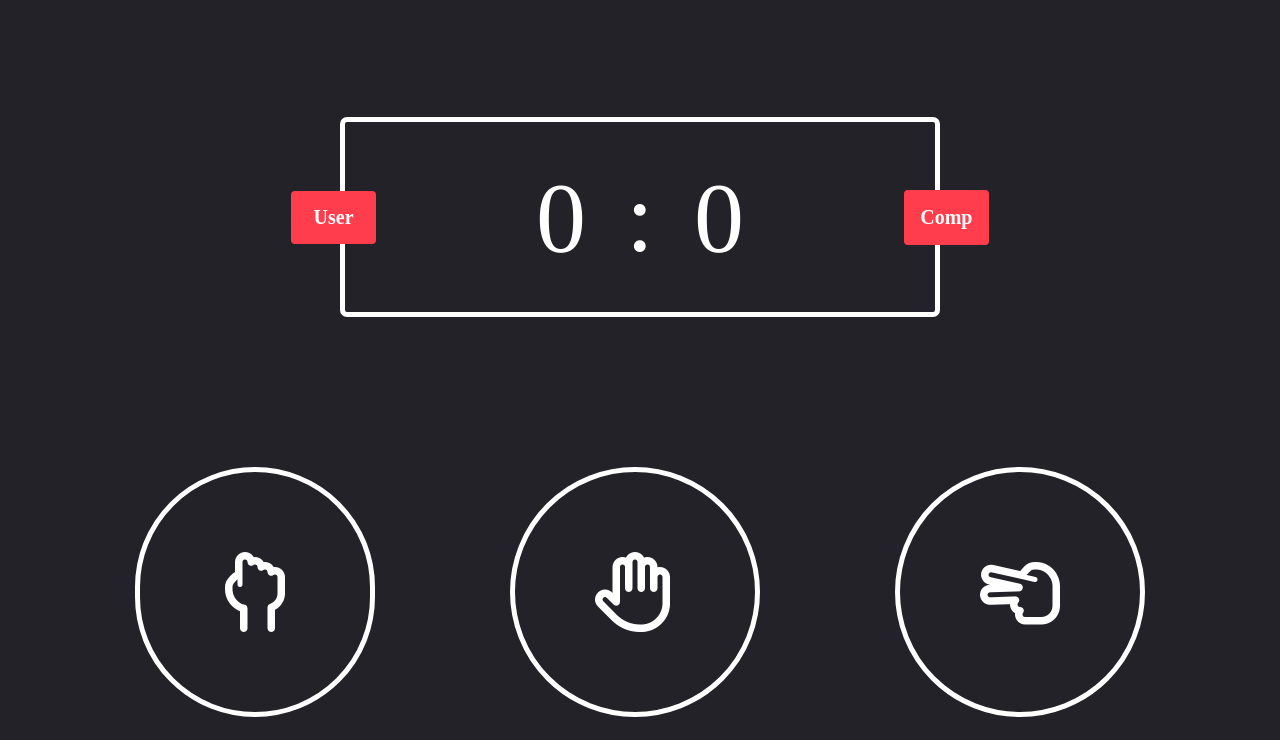
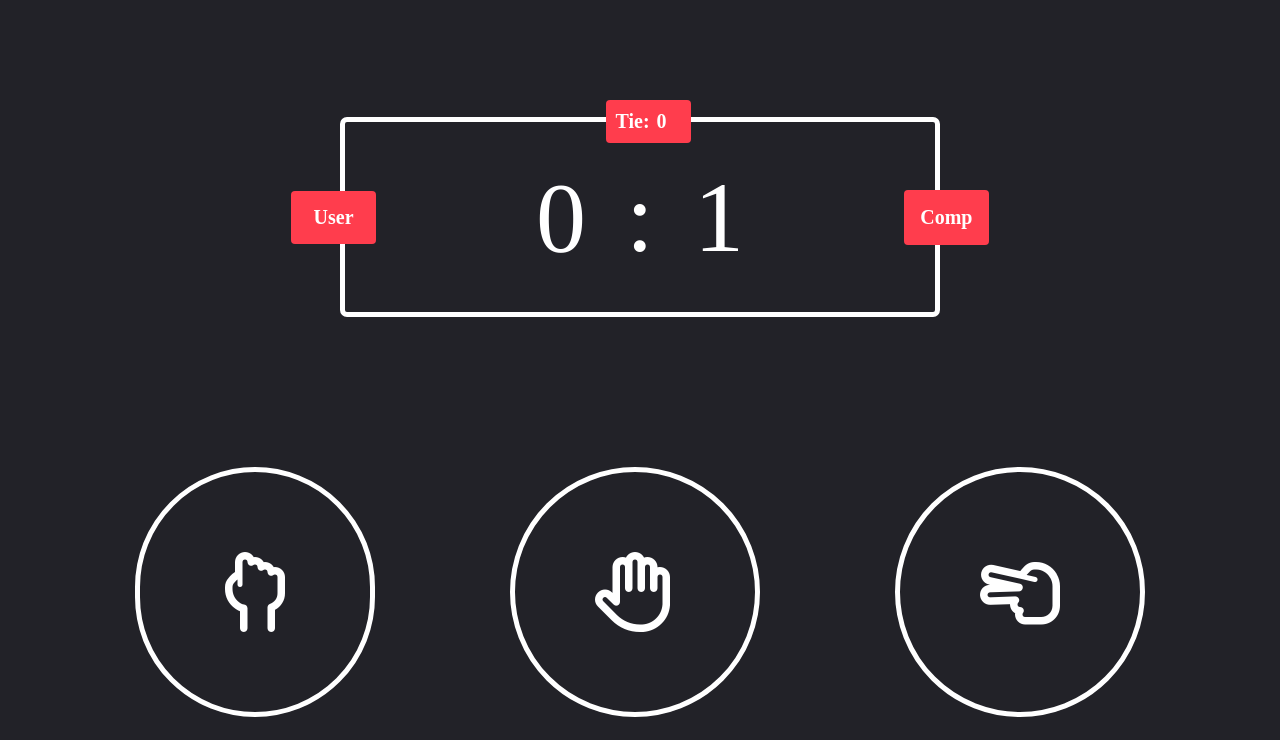
Before and after one commit to sammy2342/rock-papar, a plain HTML site: page index.html in a window 1280 px wide. Both pictures are taken after a click on the button 255 px from the left and 652 px from the top of the page. Shown: the part 60-800 px from the top of the page. Drawn offline with Linux system fonts and the light colour scheme.

Commit message:
complte tie

```diff
--- a/app.js
+++ b/app.js
@@ -2,6 +2,10 @@ let randomNumber
 let rock = 0
 let paper = 1
 let sicciors = 2
+let playerScore = document.getElementById('score-user')
+let compScore = document.getElementById('scor-comp')
+let tieScore = document.getElementById('tie-score')
+console.log(tieScore, '<-----', playerScore)
 let rockEl = document.getElementById('0')
 let paperEl = document.getElementById('1')
 let sicciorsEl = document.getElementById('2')
@@ -38,21 +42,27 @@ const playerClick = () => {
     })
 }
 
-console.log(playerId, '<-----')
+// console.log(playerId, '<-----')
 
 const checkWin = () => {
-    if (playerId === randomNumber.toString()) {
-        console.log('>playerId',playerId, randomNumber, '<computerrantnumber')
-        alert('tie')
+    const playerChoice = parseInt(playerId)
+    console.log(playerChoice)
+
+    if (playerChoice === randomNumber) {
+        // console.log('>playerId',playerChoice, randomNumber, '<computerrantnumber')
+        // alert('tie')
         scores.tie++
-      } else if (playerId === "0" && randomNumber === 2 || playerId === "1" && randomNumber === 0 || playerId === "2" && randomNumber === 1) {
-        console.log('>playerId>>>',playerId, randomNumber, '<<<<<computerrantnumber')
-        alert('you won')
+        tieScore.innerHTML = scores.tie
+      } else if (playerChoice === 0 && randomNumber === 2 || playerChoice === 1 && randomNumber === 0 || playerChoice === 2 && randomNumber === 1) {
+        // console.log('>playerId>>>',playerChoice, randomNumber, '<<<<<computerrantnumber')
+        // alert('you won')
         scores.win++
+        playerScore.innerHTML = scores.win
       } else {
-        console.log('>playerId>>>',playerId, randomNumber, '<<<<<computerrantnumber')
-        alert('computer won')
+        // console.log('>playerId>>>',playerChoice, randomNumber, '<<<<<computerrantnumber')
+        // alert('computer won')
         scores.lose++
+        compScore.innerHTML = scores.lose
       }
 }
 
--- a/index.html
+++ b/index.html
@@ -17,10 +17,11 @@
     </nav>
 
     <div class="outer-score-container">
+        <div class="tie">Tie:<div id="tie-score">0</div></div>
         <div class="user">User</div>
-        <div class="score">0</div>
+        <div class="score" id="score-user">0</div>
         <div class="score">:</div>
-        <div class="score">0</div>
+        <div class="score" id="scor-comp">0</div>
         <div class="computer">Comp</div>
     </div>
 
--- a/style.css
+++ b/style.css
@@ -74,6 +74,29 @@ body {
     font-weight: bolder;
 }
 
+.tie {
+    display: flex;
+    flex-direction: row;
+    background-color: rgb(255, 61, 77);
+    color: white;
+    padding: 10px;
+    width: 85px;
+    text-align: center;
+    border: none;
+    outline: none;
+    border-radius: 4px;
+    position: absolute;
+    top: 160px;
+    font-size: 20px;
+    font-weight: bolder;
+    white-space: nowrap;
+    margin-left: 16px;
+}
+
+#tie-score {
+    margin-left: 7px;
+}
+
 main {
     display: flex;
     flex-direction: row;
```
